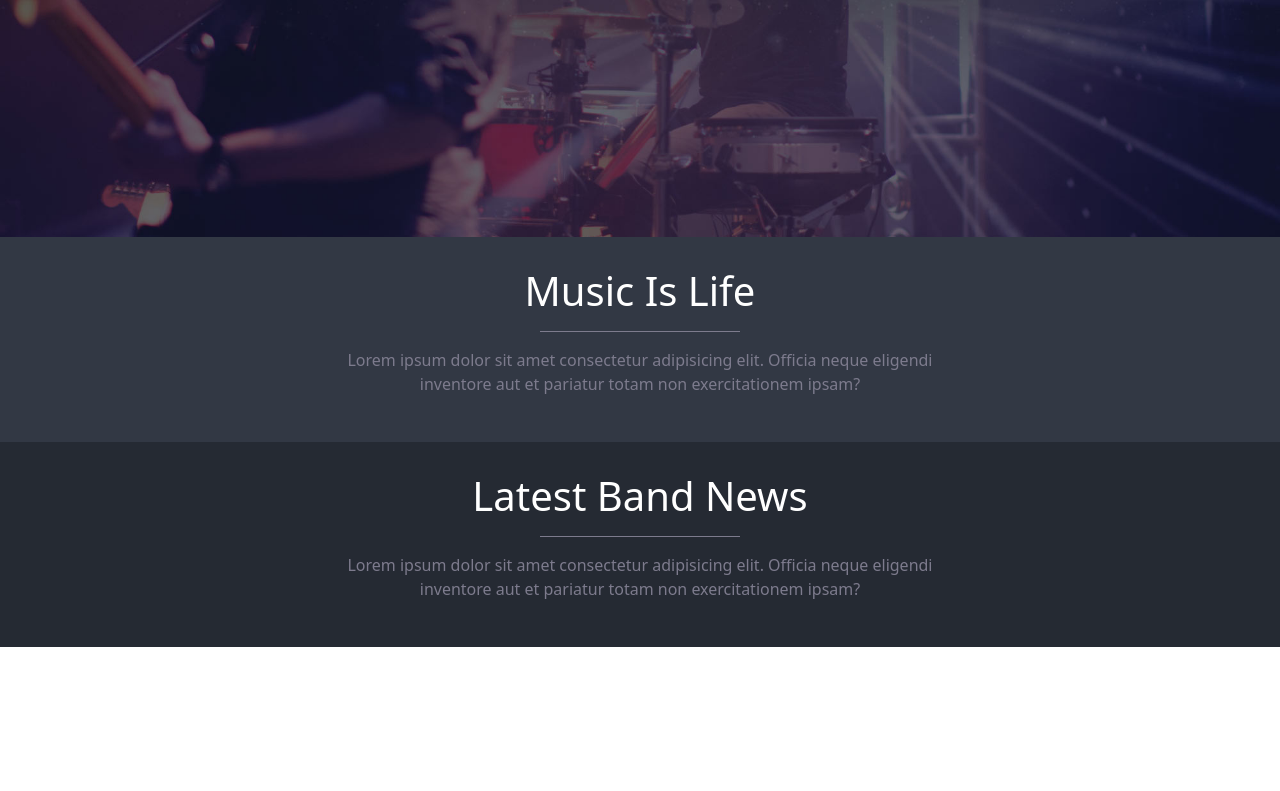
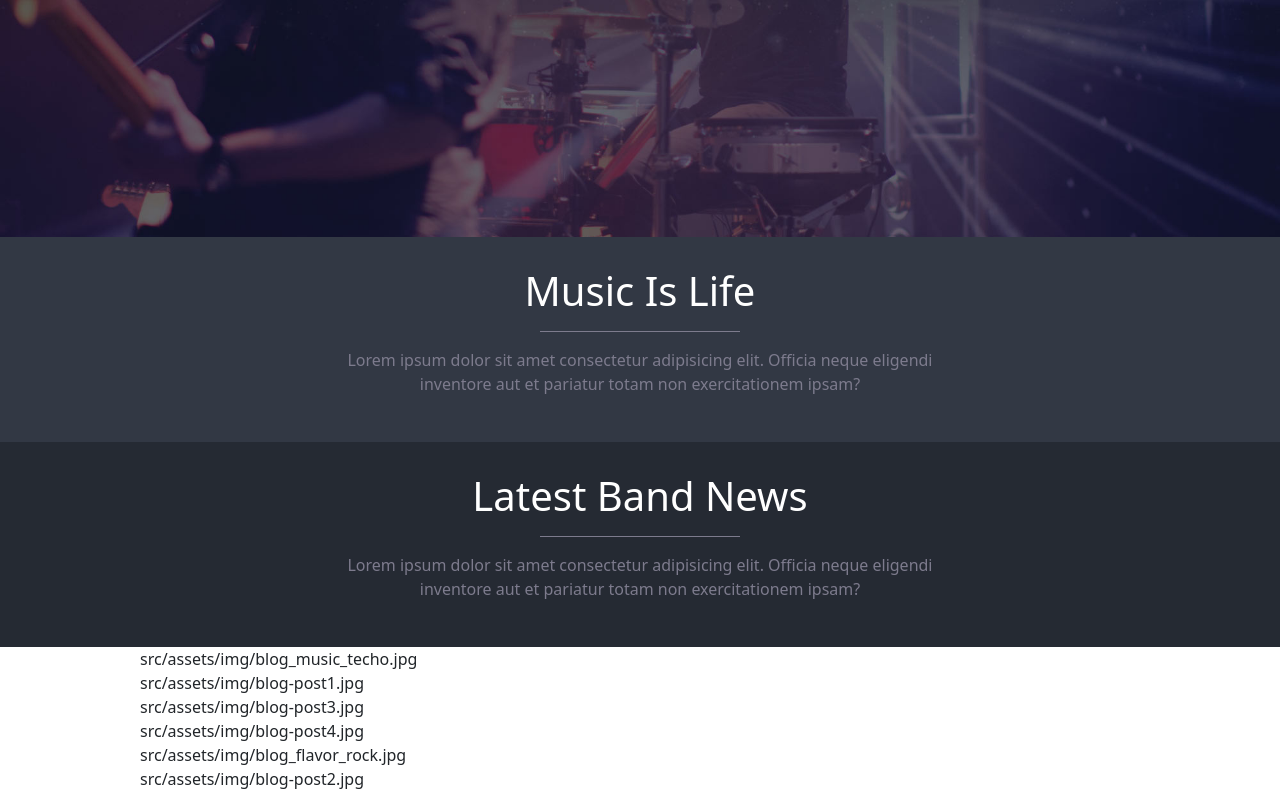
Before and after one commit to MindulaHewadewage/proj-html-vuejs, a Vue app: page / in a window 1280 px wide. Shown: the part 563-1354 px from the top of the page. Before the commit the page ends 1210 px from the top, so only its background shows below. Built offline with nearby package versions, Linux system fonts and the light colour scheme.

Commit message:
news cards section

```diff
--- a/src/components/AppMain.vue
+++ b/src/components/AppMain.vue
@@ -1,13 +1,16 @@
 <script>
 import BlockSection from './structure/BlockSection.vue';
+import NewsCardSection from './structure/NewsCardSection.vue'
 export default {
-    components: { BlockSection }
+
+    components: { BlockSection, NewsCardSection }
 }
 </script>
 
 <template>
     <block-section title="Music Is Life" class="bg-lightgrey"></block-section>
     <block-section title="Latest Band News" class="bg-darkgrey"></block-section>
+    <news-card-section></news-card-section>
 </template>
 
 <style scoped lang="scss">
--- /dev/null
+++ b/src/components/structure/NewsCardSection.vue
@@ -0,0 +1,54 @@
+<script>
+export default {
+    data() {
+        return {
+            items: [
+                {
+                    img: "src/assets/img/blog_music_techo.jpg",
+                    title: "Technology and music",
+                    subtitle: "Sed sit amet sem turpis.Curabitur cursus lacinia est at interdum risus id condimentum.",
+                },
+                {
+                    img: "src/assets/img/blog-post1.jpg",
+                    title: "Taking it back to the old school",
+                    subtitle: "Sed sit amet sem turpis.Curabitur cursus lacinia est at interdum risus id condimentum.",
+                },
+                {
+                    img: "src/assets/img/blog-post3.jpg",
+                    title: "While my guitar gently weeps",
+                    subtitle: "Sed sit amet sem turpis.Curabitur cursus lacinia est at interdum risus id condimentum.",
+                },
+                {
+                    img: "src/assets/img/blog-post4.jpg",
+                    title: "It just sounds better",
+                    subtitle: "Sed sit amet sem turpis.Curabitur cursus lacinia est at interdum risus id condimentum.",
+                },
+                {
+                    img: "src/assets/img/blog_flavor_rock.jpg",
+                    title: "The flavor of rock",
+                    subtitle: "Sed sit amet sem turpis.Curabitur cursus lacinia est at interdum risus id condimentum.",
+                },
+                {
+                    img: "src/assets/img/blog-post2.jpg",
+                    title: "Sharing the stage with a legend",
+                    subtitle: "Sed sit amet sem turpis.Curabitur cursus lacinia est at interdum risus id condimentum.",
+                },
+
+
+            ]
+
+        }
+    }
+}
+</script>
+
+<template>
+    <div class="small-container">
+        <div v-for="item in items" :key="item.title">
+            {{ item.img }}</div>
+    </div>
+</template>
+
+<style>
+
+</style>
--- a/src/data/index.js
+++ b/src/data/index.js
@@ -4,7 +4,7 @@ const news = {
       title: "Technology and music",
       subtitle:
         "Sed sit amet sem turpis.Curabitur cursus lacinia est at interdum risus id condimentum.",
-      img:
+      img: "/src/assets/img/blog_music_techo.jpg",
     },
   ],
 };
```
